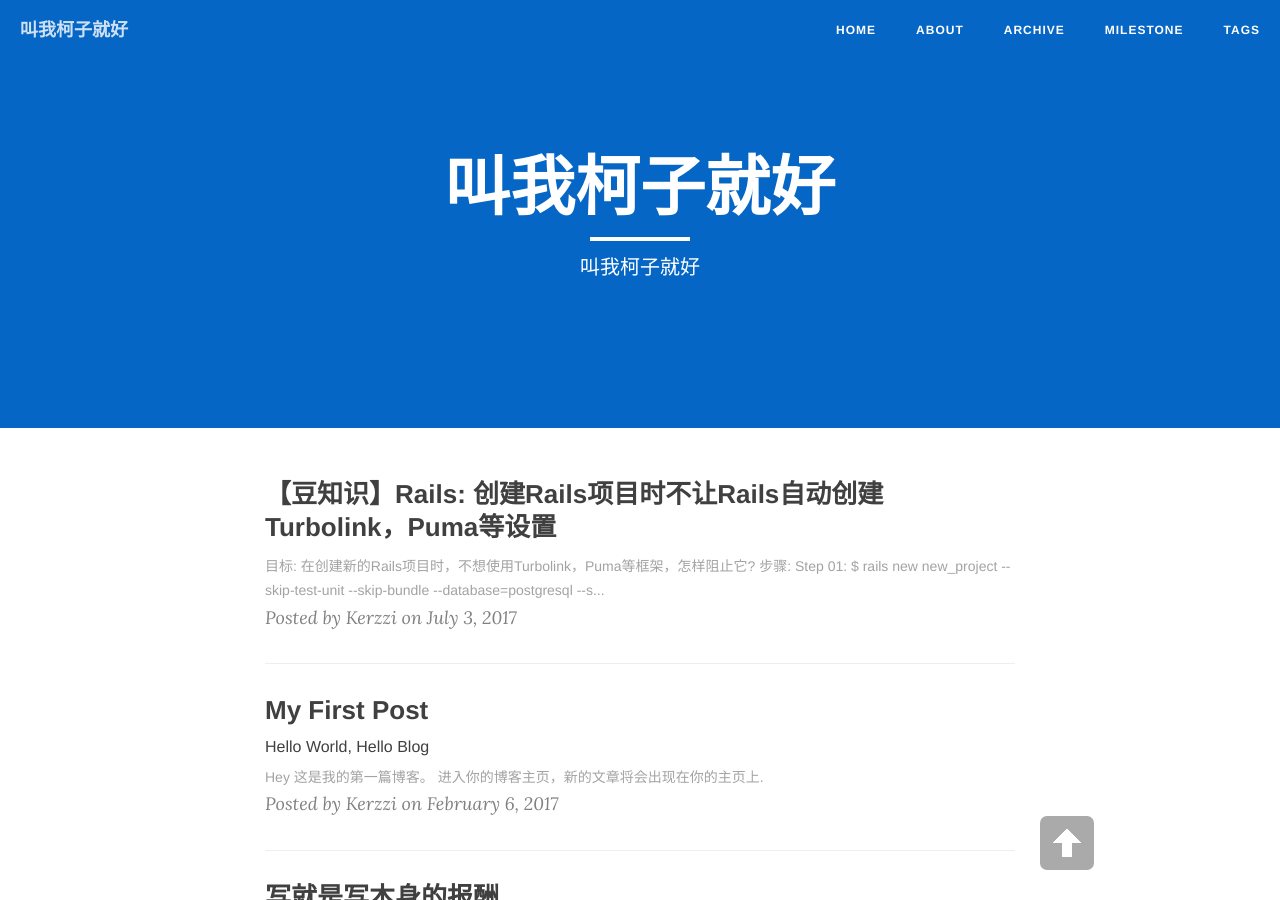
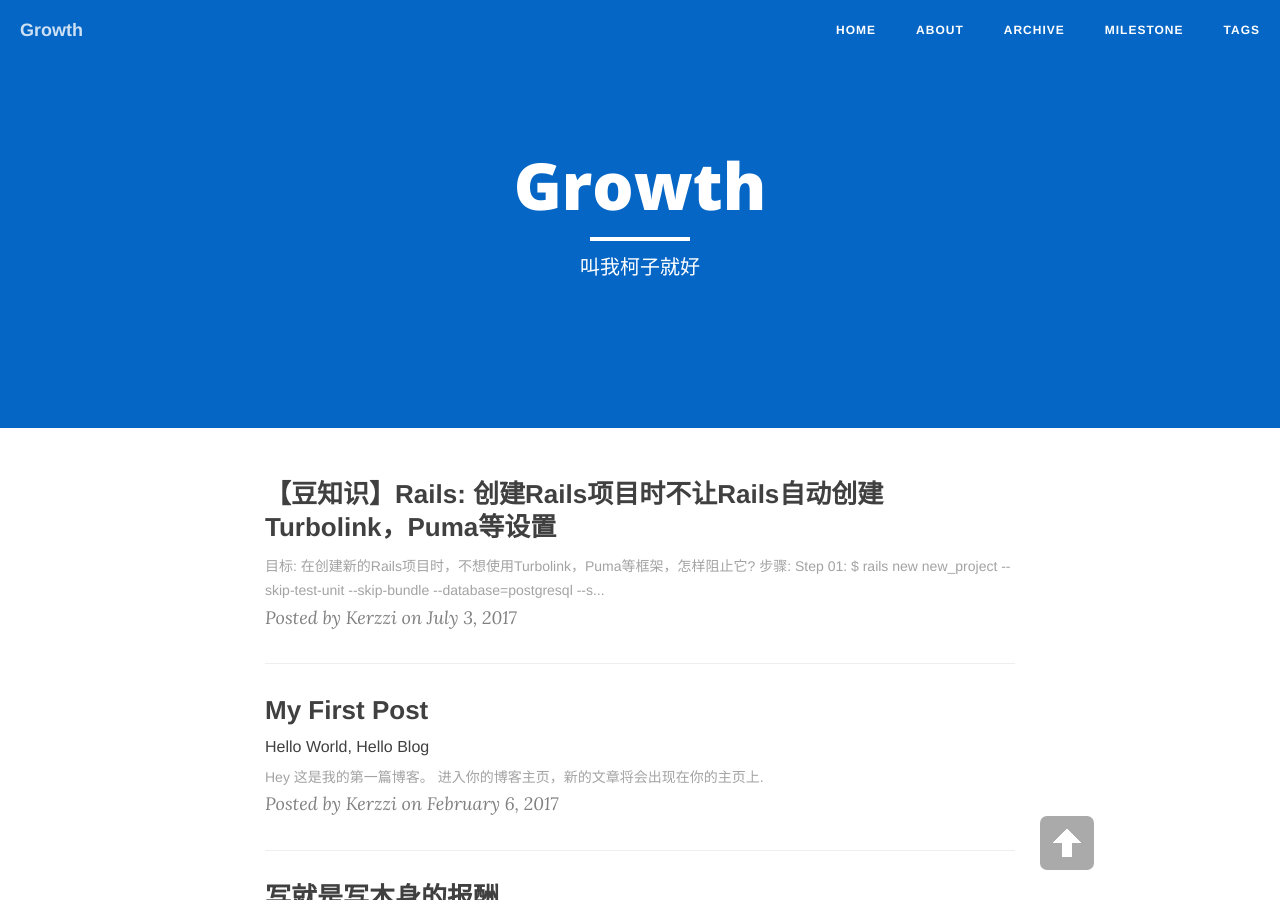
Before and after one commit to Kerzzi/Kerzzi-blog-01, a Jekyll site: the page built from index.html, in a window 1280 px wide and 900 px high. Built offline with Jekyll 4.4.1, drawn with Linux system fonts in a browser that asks for light colours; nearby versions of some CDN libraries; the list of posts is cut into pages by our own code.

Commit message:
20170726

```diff
--- a/_config.yml
+++ b/_config.yml
@@ -1,5 +1,5 @@
 # Site settings
-title: 叫我柯子就好
+title: Growth
 header-img: "img/zhihu.jpg"
 tagline: "cn"
 description: "柯子 | Stay Hungry, Stay Foolish."
```
